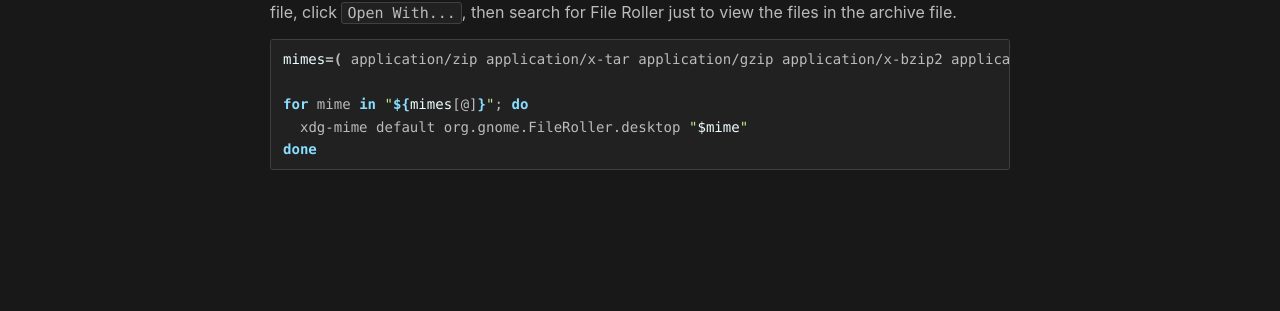
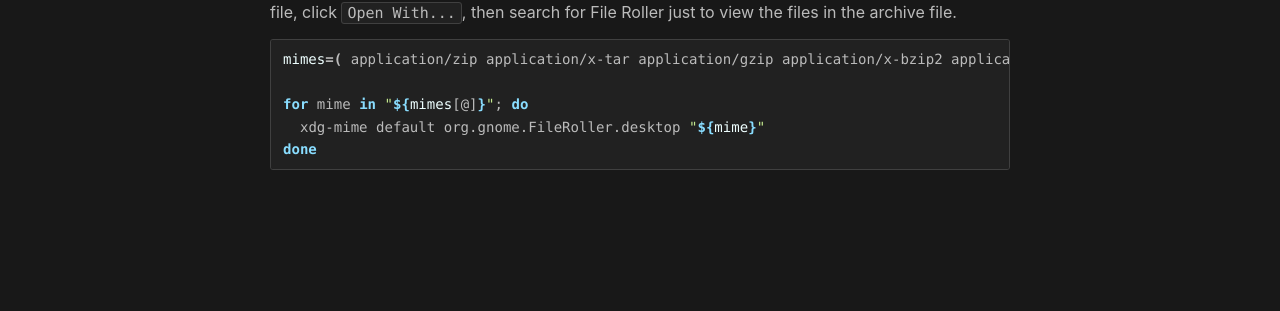
Before and after one commit to CurtisLeeBolin/leedev.org, a Jekyll site: the page built from _posts/2026-09-23-gnome_open_archives_in_file_roller_by_default.md, in a window 1280 px wide. Shown: the part 303-614 px from the top of the page. Built offline with Jekyll 4.4.1, drawn with Linux system fonts in a browser that asks for light colours.

````diff
--- a/_posts/2026-09-23-gnome_open_archives_in_file_roller_by_default.md
+++ b/_posts/2026-09-23-gnome_open_archives_in_file_roller_by_default.md
@@ -10,6 +10,6 @@ By default opening an archive file in Nautilus uncompresses the archive file ins
 mimes=( application/zip application/x-tar application/gzip application/x-bzip2 application/x-xz application/x-7z-compressed application/vnd.rar application/x-rar )
 
 for mime in "${mimes[@]}"; do
-  xdg-mime default org.gnome.FileRoller.desktop "$mime"
+  xdg-mime default org.gnome.FileRoller.desktop "${mime}"
 done
 ```
````
